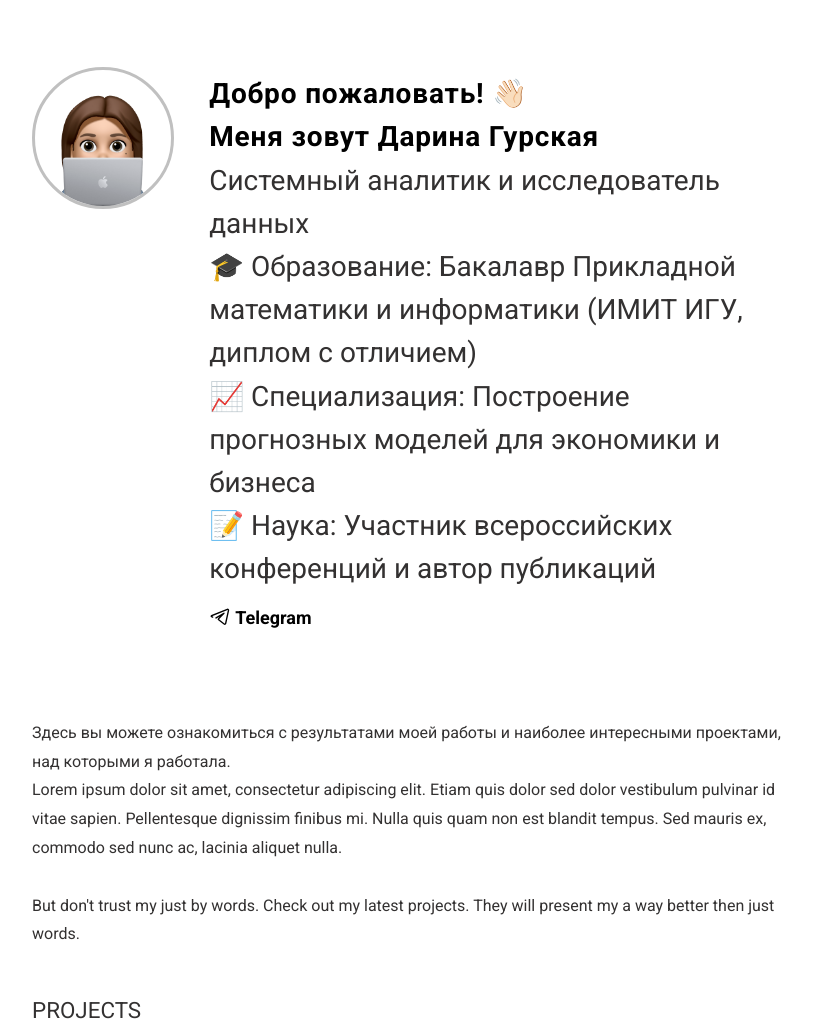
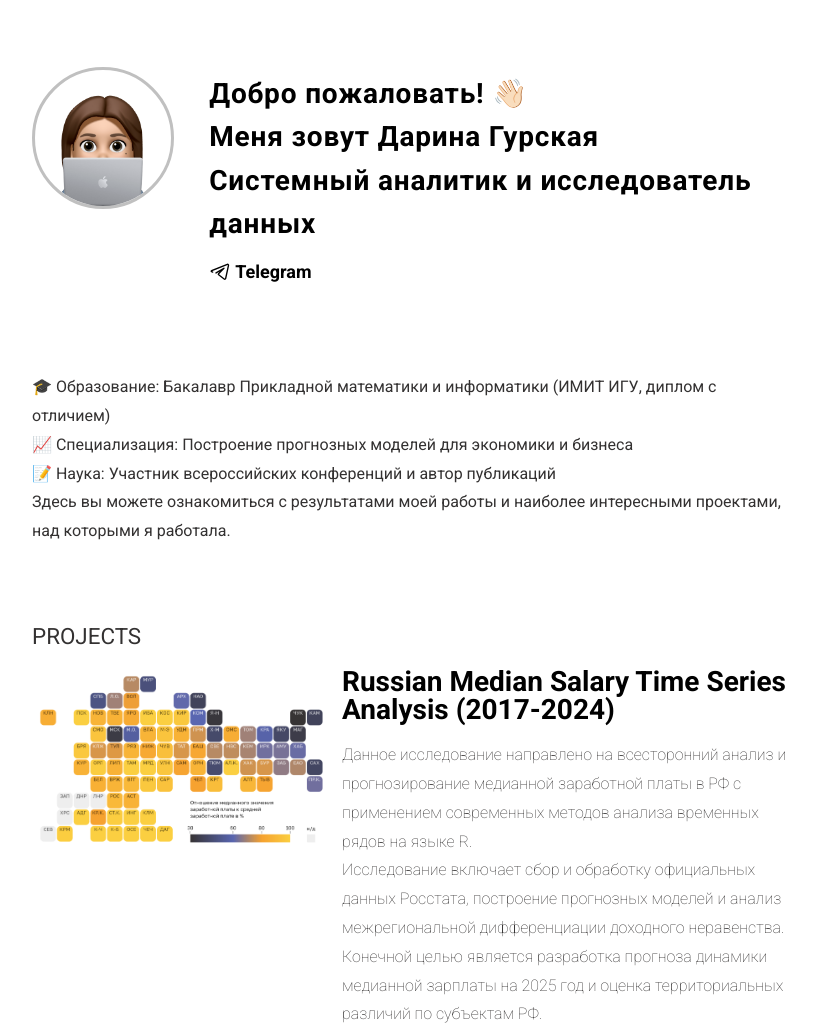
Before and after one commit to DarinaGurs/DarinaGurs.github.io, a plain HTML site: page index.html in a window 1280 px wide. Shown: the top 1032 px of the page, without its empty margins (228-1044 px from the left). Drawn offline with Linux system fonts and the light colour scheme.

Commit message:
Update index.html

```diff
--- a/index.html
+++ b/index.html
@@ -14,20 +14,10 @@
       <div class="content__hello-text">
                     <span class="content__name">
                         <a href="/"> Добро пожаловать! 👋🏻 </br>
-                          Меня зовут Дарина Гурская</a>
-                      <p>Системный аналитик и исследователь данных</p>
+                          Меня зовут Дарина Гурская </br>
+                          Системный аналитик и исследователь данных
+                        </a>
 
-    <div class="facts">
-        <div class="fact">
-            <strong>🎓 Образование:</strong> Бакалавр Прикладной математики и информатики (ИМИТ ИГУ, диплом с отличием)
-        </div>
-        <div class="fact">
-            <strong>📈 Специализация:</strong> Построение прогнозных моделей для экономики и бизнеса
-        </div>
-        <div class="fact">
-            <strong>📝 Наука:</strong> Участник всероссийских конференций и автор публикаций
-        </div>
-    </div>
                     </span>
 
         <nav class="content__social">
@@ -41,14 +31,23 @@
   <div class="content__main">
             <div class="content__main-item">
                 <div class="main-item__description">
+                  <div class="facts">
+        <div class="fact">
+            <strong>🎓 Образование:</strong> Бакалавр Прикладной математики и информатики (ИМИТ ИГУ, диплом с отличием)
+        </div>
+        <div class="fact">
+            <strong>📈 Специализация:</strong> Построение прогнозных моделей для экономики и бизнеса
+        </div>
+        <div class="fact">
+            <strong>📝 Наука:</strong> Участник всероссийских конференций и автор публикаций
+        </div>
+    </div>
+
                     <p>Здесь вы можете ознакомиться с результатами моей работы и наиболее интересными проектами, над которыми я работала.</p>
-                    <p>Lorem ipsum dolor sit amet, consectetur adipiscing elit. Etiam quis dolor sed dolor vestibulum pulvinar id vitae sapien. Pellentesque dignissim finibus mi. Nulla quis quam non est blandit tempus. Sed mauris ex, commodo sed nunc ac, lacinia aliquet nulla.</p>
+
                 </div>
             </div>
             <div class="content__main-item">
-                <div class="main-item__description">
-                    <p>But don't trust my just by words. Check out my latest projects. They will present my a way better then just words.</p>
-                </div>
             </div>
             <h2 class="content__subheader">Projects</h2>
             <div class="content__main-item project">
```
